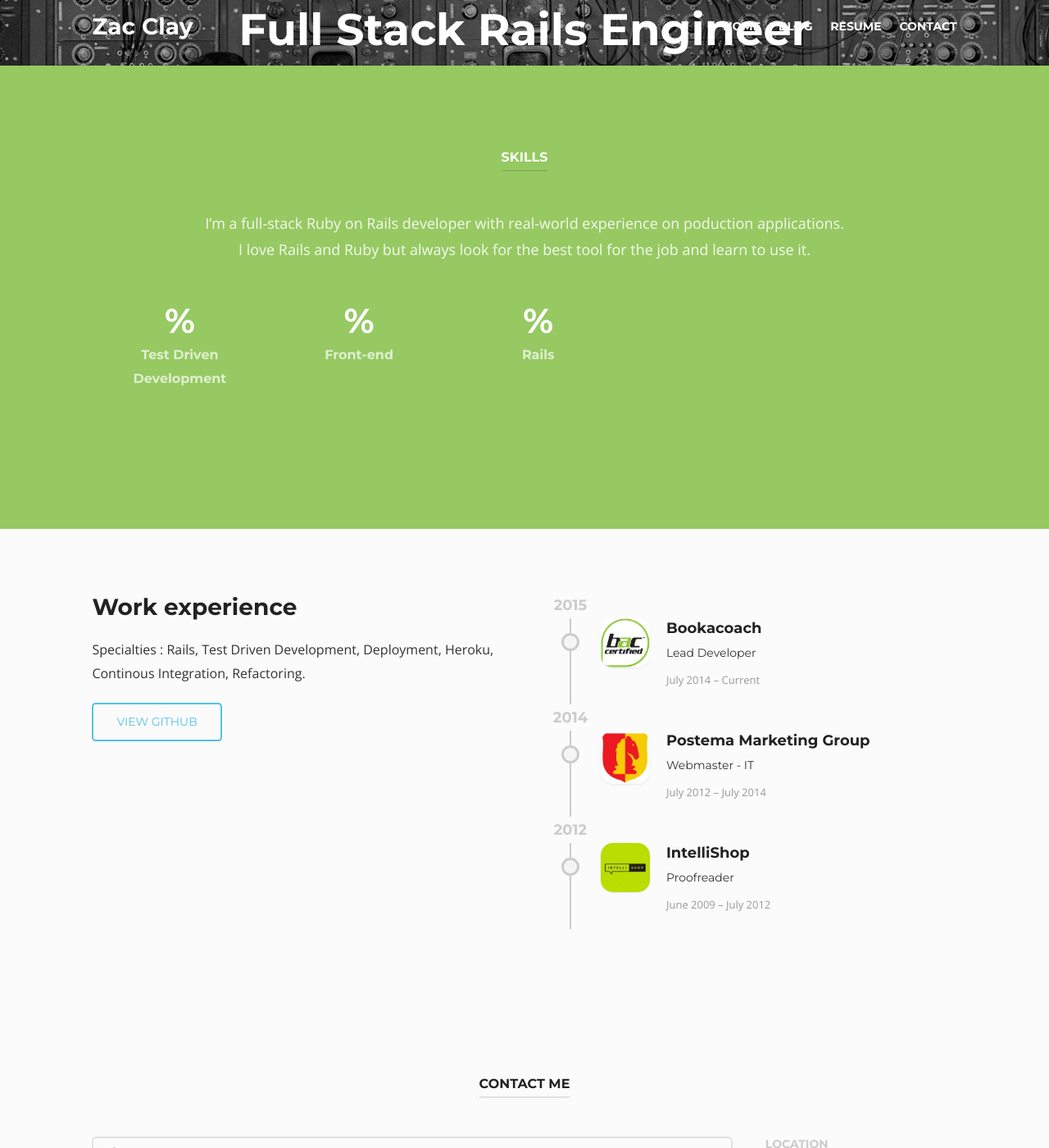
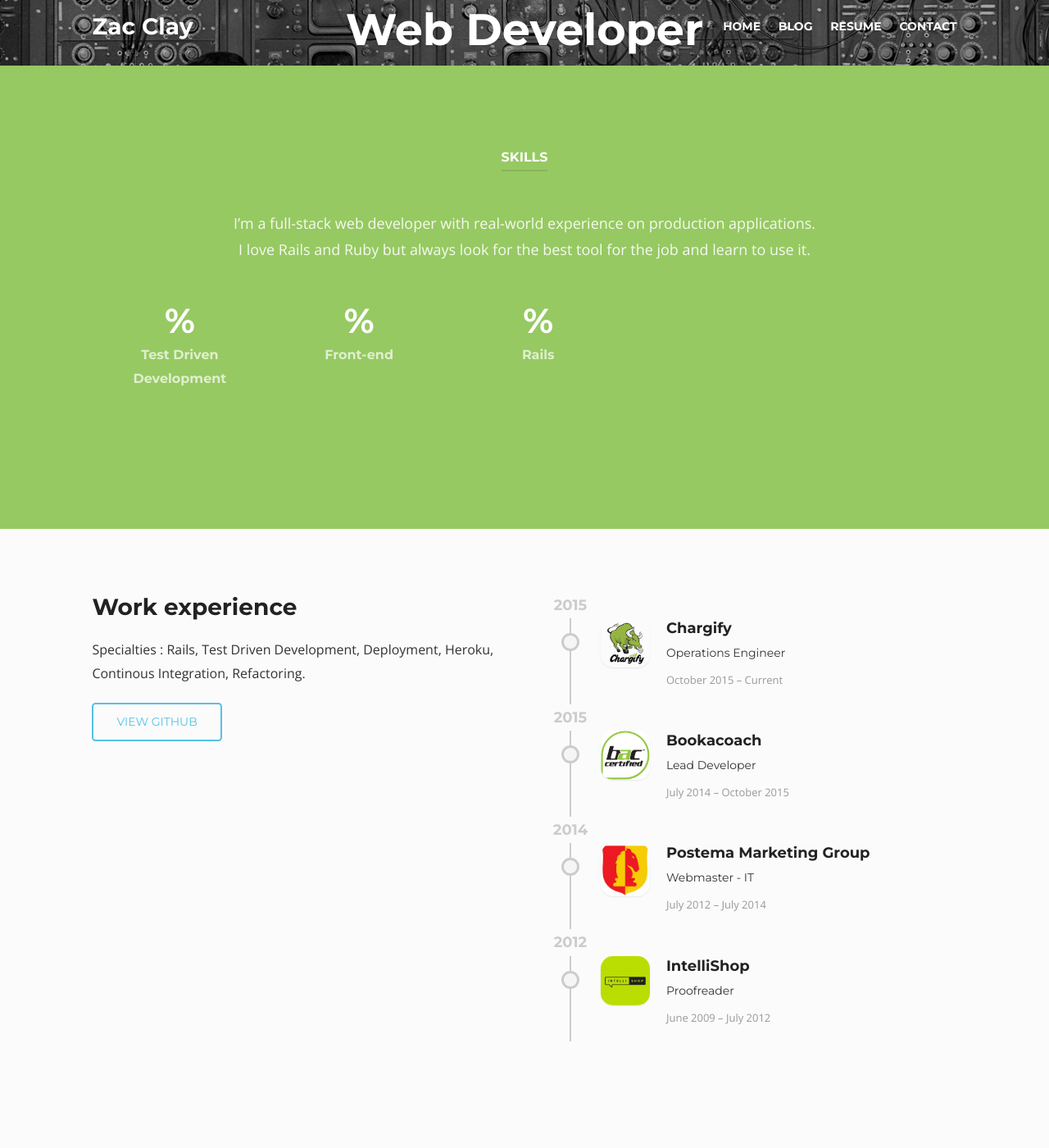
Before and after one commit to mebezac/beetle-jekyll, a Jekyll site: the page built from resume.md, in a window 1280 px wide and 1400 px high, scrolled down 520 px. Shown: the whole window at 82% size. Built offline with Jekyll 4.4.1, drawn with Linux system fonts in a browser that asks for light colours; nearby versions of some CDN libraries.

Commit message:
Change job

```diff
--- a/_layouts/home.html
+++ b/_layouts/home.html
@@ -13,7 +13,7 @@
 	          <div class="intro-item" style="background-image: url({{site_url}}/img/rails.jpg);">
 	            <div class="caption">
 	              <h2>Zac Clay</h2>
-	              <p><em>Full Stack Rails Engineer</em></p>
+	              <p><em>Web Developer</em></p>
 	            </div><!-- caption -->
 	          </div>
 	        </div><!-- intro -->
--- a/_layouts/resume.html
+++ b/_layouts/resume.html
@@ -12,7 +12,7 @@
         <div id="intro" class="preload darken more-button">
           <div class="intro-item" style="background-image: url({{site_url}}/img/old_computer.jpg);">
             <div class="caption">
-              <h2>Full Stack Rails Engineer</h2>
+              <h2>Web Developer</h2>
             </div><!-- caption -->
           </div>
         </div><!-- intro -->
@@ -23,7 +23,7 @@
         <section class="row section text-light" style="background-color: #96C962;">
           <div class="row-content buffer even clear-after">
             <div class="section-title"><h3>Skills</h3></div>
-            <p class="centertxt">I’m a full-stack Ruby on Rails developer with real-world experience on poduction applications.<br>I love Rails and Ruby but always look for the best tool for the job and learn to use it.</p>
+            <p class="centertxt">I’m a full-stack web developer with real-world experience on production applications.<br>I love Rails and Ruby but always look for the best tool for the job and learn to use it.</p>
             <div class="chart" data-percent="{{page.skill_1_amount}}" data-bar-color="#7ab746" data-animate="2000">
               <div class="chart-content">
                 <div class="percent"></div>
@@ -57,11 +57,23 @@
                 <time datetime="2015">2015</time>
                 <div class="experience">
                   <span class="circle"></span>
+                  <div class="experience-img"><img src="{{site_url}}/img/chargify.png" alt=""></div>
+                  <div class="experience-info clear-after">
+                    <h5>Chargify</h5>
+                    <div class="role">Operations Engineer</div>
+                    <p>October 2015 – Current</p>
+                  </div><!-- experience-info -->
+                </div><!-- experience -->
+              </div><!-- year -->
+              <div class="year">
+                <time datetime="2015">2015</time>
+                <div class="experience">
+                  <span class="circle"></span>
                   <div class="experience-img"><img src="{{site_url}}/img/bac.png" alt=""></div>
                   <div class="experience-info clear-after">
                     <h5>Bookacoach</h5>
                     <div class="role">Lead Developer</div>
-                    <p>July 2014 – Current</p>
+                    <p>July 2014 – October 2015</p>
                   </div><!-- experience-info -->
                 </div><!-- experience -->
               </div><!-- year -->
```
Also changed, not shown: Gemfile.lock, img/chargify.png (added).
